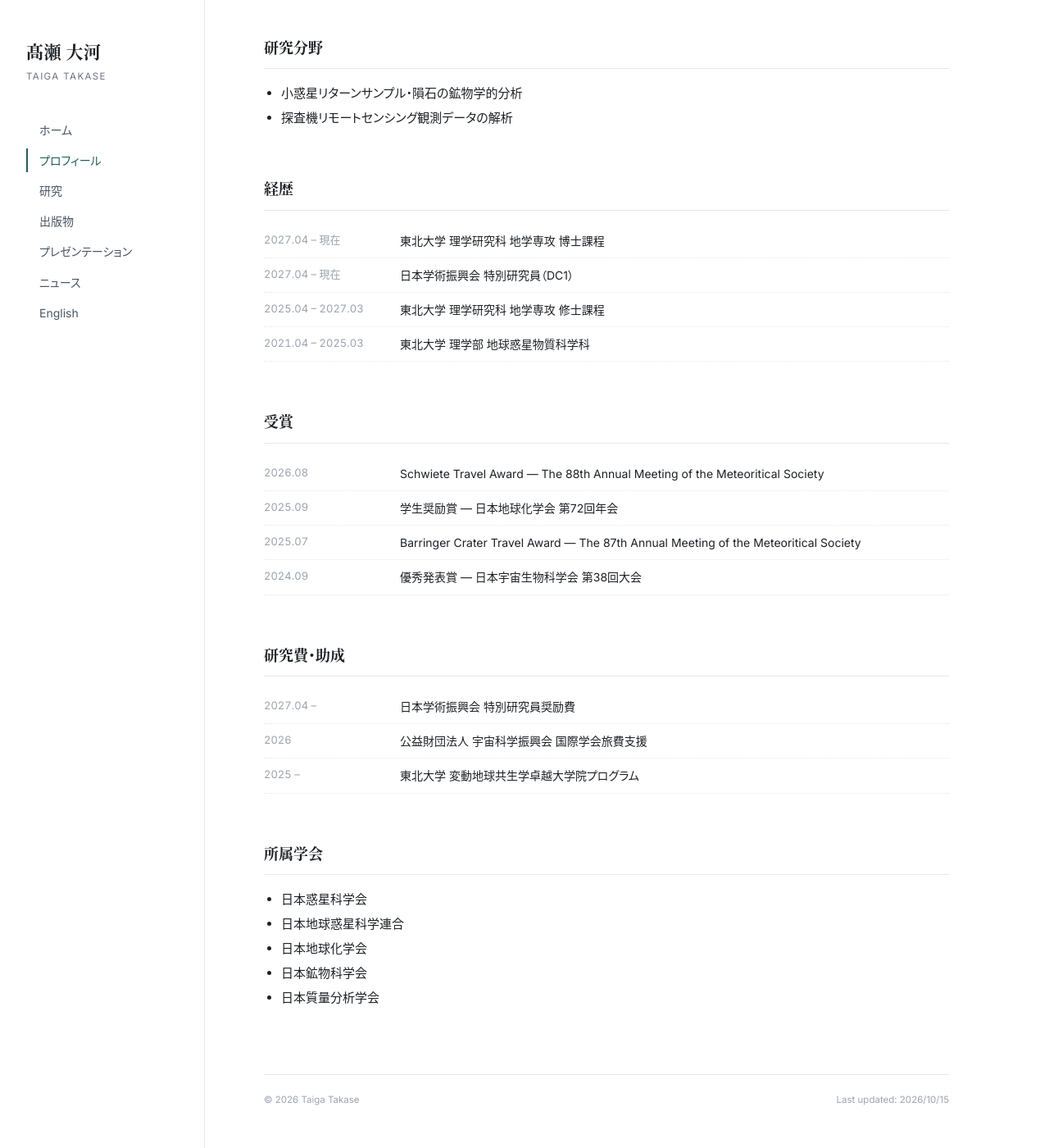
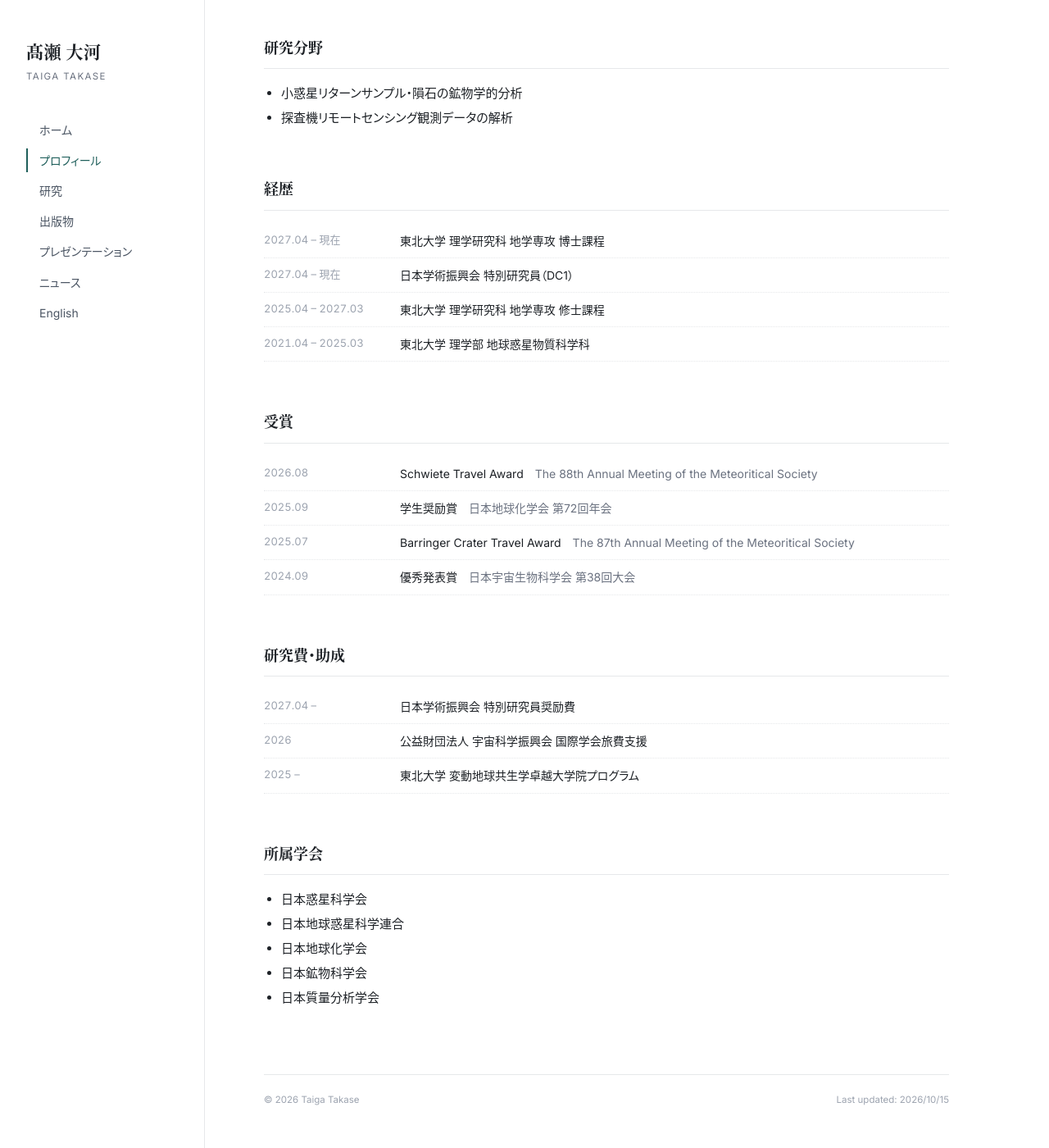
Before and after one commit to takasetaigat1/takasetaigat1.github.io, a Jekyll site: the page built from profile.html, in a window 1280 px wide and 1400 px high, scrolled down 372 px. Shown: the whole window at 82% size. Built offline with Jekyll 4.4.1, drawn with Linux system fonts in a browser that asks for light colours.

Commit message:
Awards: meeting name in lighter text after the award
Co-Authored-By: Claude Fable 5.1 <noreply@anthropic.com>
Claude-Session: https://claude.ai/code/session_01WJ69PvNMxXwpNZfvYmXkxj

```diff
--- a/assets/css/style.css
+++ b/assets/css/style.css
@@ -123,6 +123,7 @@ p { margin: 0 0 1em; }
 .timeline { list-style: none; }
 .timeline li { display: grid; grid-template-columns: 150px 1fr; gap: 16px; padding: 8px 0; border-bottom: 1px dotted var(--line); font-size: 14px; }
 .timeline .dt { color: var(--mute); font-size: 13px; font-variant-numeric: tabular-nums; }
+.timeline .sub { color: var(--ink-3); margin-left: 1em; }
 
 /* ---------- research page ---------- */
 .research-item { display: grid; grid-template-columns: 1fr 240px; gap: 32px; padding: 28px 0; border-bottom: 1px solid var(--line); }
--- a/profile.html
+++ b/profile.html
@@ -24,7 +24,7 @@ permalink: /profile/
 
 {% if p.awards.size > 0 %}
 <h2>受賞</h2>
-<ul class="timeline">{% for e in p.awards %}<li><span class="dt">{{ e.period }}</span><span>{{ e.text }}</span></li>{% endfor %}</ul>
+<ul class="timeline">{% for e in p.awards %}<li><span class="dt">{{ e.period }}</span><span>{{ e.text }}{% if e.sub %}<span class="sub">{{ e.sub }}</span>{% endif %}</span></li>{% endfor %}</ul>
 {% endif %}
 
 {% if p.grants.size > 0 %}
```
Also changed, not shown: _data/profile.yml (+8 -4 lines).
